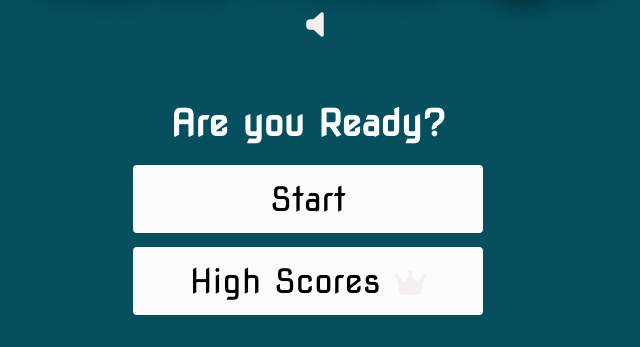
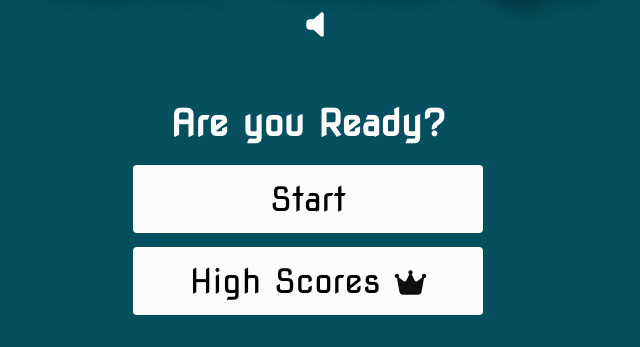
Before and after one commit to Dhvani-intwala/Disney-Quiz, a plain HTML site: page index.html in a window 1280 px wide. Shown: the part 360-707 px from the top of the page, 332-972 px from the left. Drawn offline with Linux system fonts and the light colour scheme.

Commit message:
change icon colour

```diff
--- a/assets/css/style.css
+++ b/assets/css/style.css
@@ -147,11 +147,13 @@ i {
     font-size: 2rem;
     margin-left: 1rem;
     cursor: pointer;
+    color: #0f0e0f;
 }
-
+.fa-volume-up{
+    color: white;
+}
 .audio-icon-button {
     margin: auto;
-    color: #fff;
 }
 /* game page */
 
```
